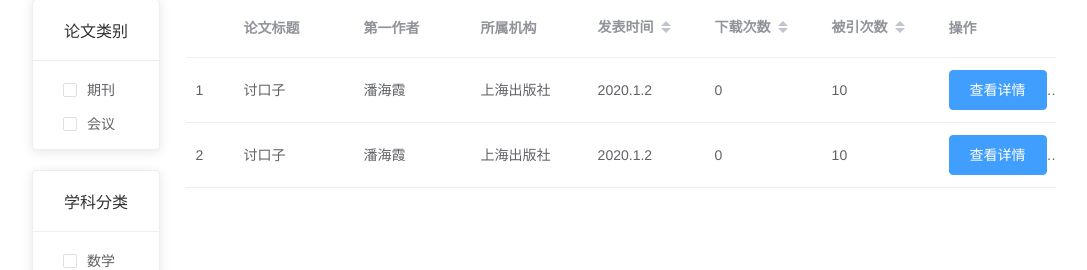
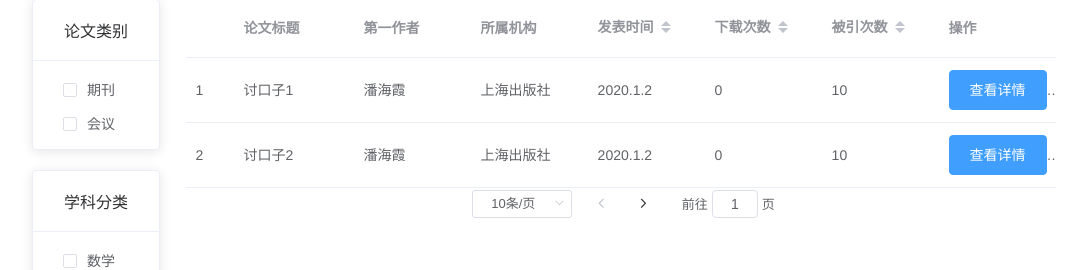
Before and after one commit to SE-Beggar/Call-Me-of-Academics-Front-End, a Vue app: page /searchPaper in a window 1280 px wide. Shown: the part 189-459 px from the top of the page, without its empty margins (96-1183 px from the left). Built offline with nearby package versions, Linux system fonts and the light colour scheme.

Commit message:
修改部分

```diff
--- a/src/components/AdvancedSearchBox.vue
+++ b/src/components/AdvancedSearchBox.vue
@@ -94,9 +94,6 @@
           size="small"
         ></el-button>
       </div>
-
-      <div>{{ queries }}</div>
-      <div>{{ timerange }}</div>
     </div>
   </div>
 </template>
@@ -115,7 +112,7 @@ export default {
         { logic: 0, entry: 2, input: "" },
         { logic: 0, entry: 3, input: "" },
       ],
-      options: ["篇名", "关键词", "作者", "第一作者"],
+      options: ["篇名", "关键词", "作者", "第一作者","所属期刊"],
       timerange: "",
       pickerOptions: {
         shortcuts: [
--- a/src/views/Main.vue
+++ b/src/views/Main.vue
@@ -6,12 +6,13 @@
                     <el-select v-model="select" slot="prepend" placeholder="论文检索">
                         <el-option label="论文检索" value="1"></el-option>
                         <el-option label="学者检索" value="2"></el-option>
+                        <el-option label="期刊检索" value="3"></el-option>
                     </el-select>
                     <el-button slot="append" icon="el-icon-search" v-on:click="search">搜索</el-button>
                 </el-input>
             </div>
             <div id="advancedSearch">
-                <el-link @click="toAdvanced">前往高级检索</el-link>
+                <el-link @click="toad">前往高级检索</el-link>
             </div>
         </div>
         <div id="recommend">
@@ -413,8 +414,8 @@ export default {
                 this.$router.push('/searchPaper');
             }
         },
-        toAdvanced() {
-            tis.$store.state.type=2;
+        toad() {
+            this.$store.state.type=2;
             this.$router.push('/advancedsearch');
         },
         to1() {
--- a/src/views/Paperdetail.vue
+++ b/src/views/Paperdetail.vue
@@ -86,6 +86,7 @@
                     type:"类型1",
                     autors:["xxx1","xxx2"],
                     time:"2001",
+                    href:"//www.baidu.com",
                     field:"领域",
                     publisher:"这是出版社",
                     references:[{title:"参考文献1",autor:"第一作者",publisher:"出版社1",time:"202001"}],
@@ -122,7 +123,8 @@
 
             },
             preview(){
-
+                let hre="https:"+this.paper.href;
+                window.open(hre, '_blank');
             }
         }
     }
--- a/src/views/SearchPaper.vue
+++ b/src/views/SearchPaper.vue
@@ -54,7 +54,7 @@
             <el-button @click="selectInResult" id="selectButton">结果中筛选</el-button>
         </div>
         <div id="searchResult">
-            <el-table :data="papers" style="width: 100%">
+            <el-table :data="papers.slice((currentPage-1)*pagesize,currentPage*pagesize)" style="width: 100%" :current-page.sync="currentPage">
                 <el-table-column type="index"> </el-table-column>
                 <el-table-column prop="title" label="论文标题"></el-table-column>
                 <el-table-column prop="author" label="第一作者">
@@ -74,6 +74,14 @@
                     </template>
                 </el-table-column>
             </el-table>
+            <el-pagination
+            @size-change="handleSizeChange"
+            @current-change="handleCurrentChange"
+            :page-sizes="[10, 15, 20]"
+            :page-size="pagesize"
+            layout="total, sizes, prev, pager, next, jumper"
+            :total="total">
+    </el-pagination>
         </div>
     </div>
 </template>
@@ -145,6 +153,8 @@ export default {
         return {
             input: '',
             select: '',
+            currentPage:1,
+            pagesize:10,
             types:[
                 "期刊",
                 "会议",
@@ -171,7 +181,7 @@ export default {
             papers: [
                 {
                     "id":20,//论文在数据库的id，而非在列表中的id
-                    "title": "讨口子",
+                    "title": "讨口子1",
                     "author": "潘海霞",
                     "authorID": 20,
                     "time": "2020.1.2",
@@ -181,7 +191,7 @@ export default {
                 },
                 {
                     "id": 30,//论文在数据库的id，而非在列表中的id
-                    "title": "讨口子",
+                    "title": "讨口子2",
                     "author": "潘海霞",
                     "authorID": 20,
                     "time": "2020.1.2",
@@ -242,6 +252,12 @@ export default {
         }
     },
     methods: {
+        handleSizeChange(val) {
+            this.pagesize=val;
+        },
+        handleCurrentChange(val) {
+            this.currentPage = val;
+        },
         search() {
             if (this.select == 2) {
                 this.$store.state.searchcontent=this.input;
```
